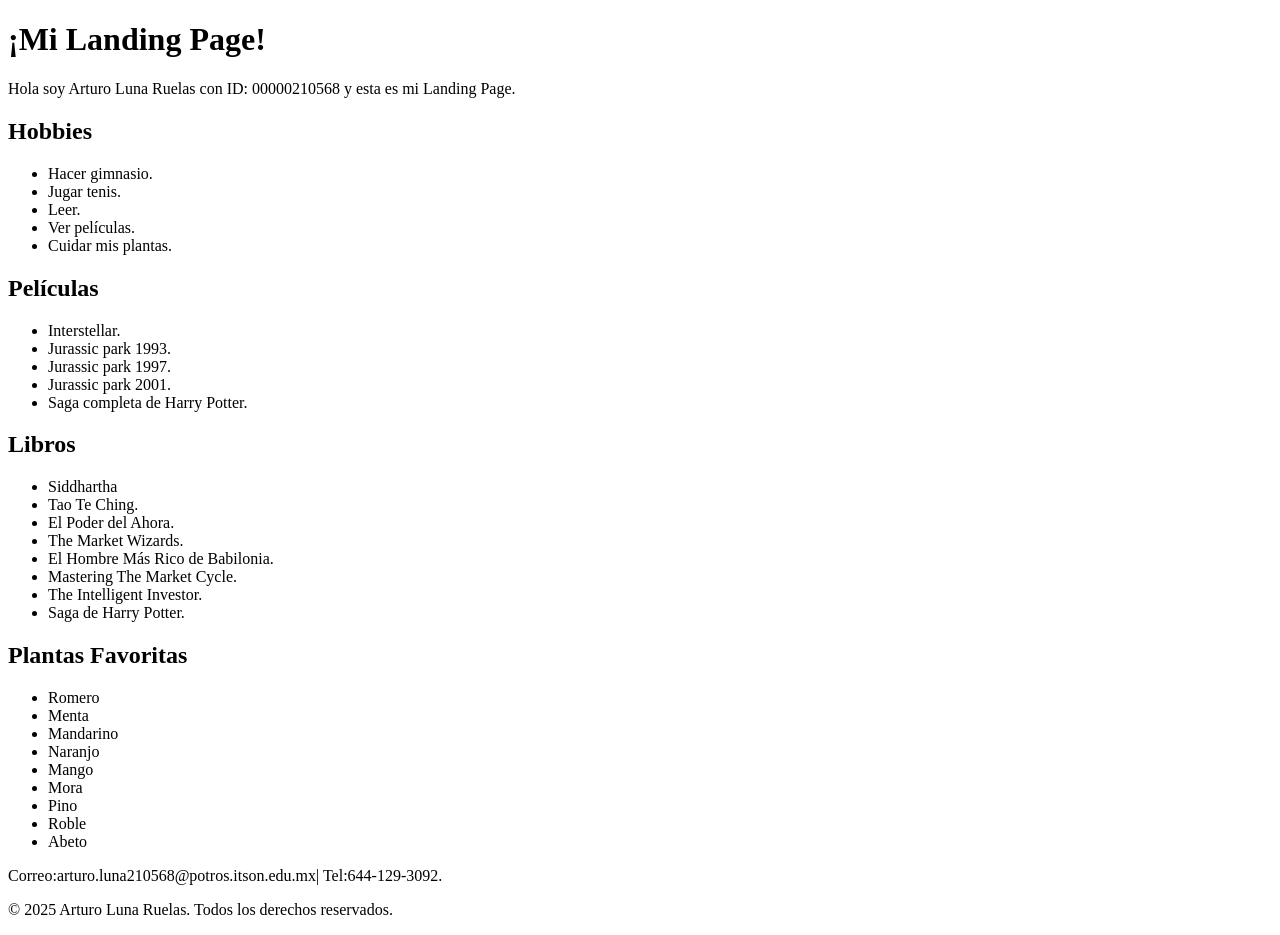
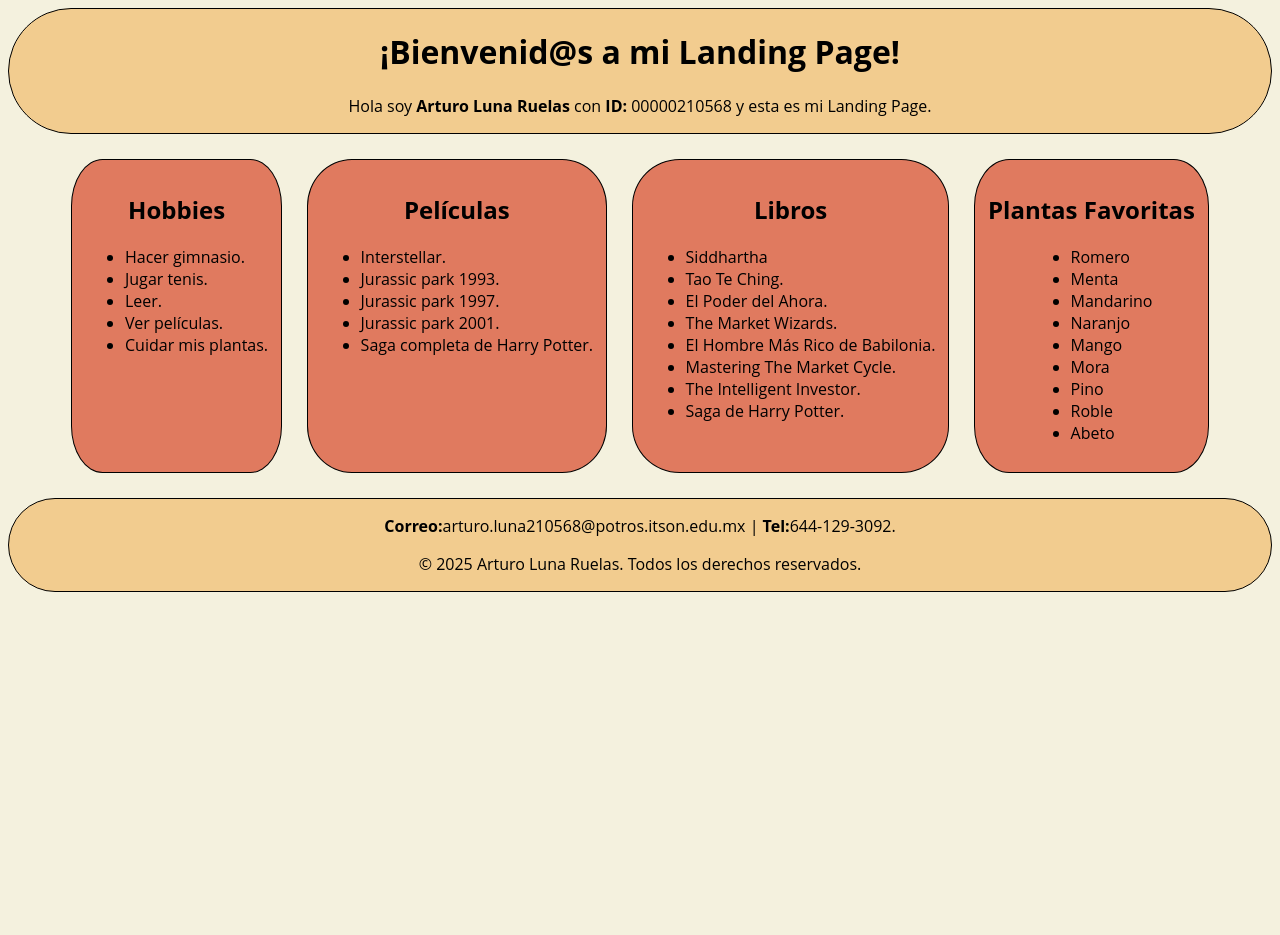
Before and after one commit to MoonArt7/LandingLunaArturo, a plain HTML site: page index.html in a window 1280 px wide. After the commit the page ends 800 px from the top, so only its background shows below. Drawn offline with Linux system fonts and the light colour scheme.

Commit message:
Add styles with css

```diff
--- a/index.html
+++ b/index.html
@@ -4,11 +4,12 @@
     <meta charset="UTF-8" />
     <meta name="viewport" content="width=device-width, initial-scale=1.0" />
     <title>Landing Page</title>
+    <link rel="stylesheet" href="styles.css">
   </head>
 
   <body>
     <header>
-      <h1>¡Mi Landing Page!</h1>
+      <h1>¡Bienvenid&#64;s a mi Landing Page!</h1>
       <p>Hola soy <span class="bolded">Arturo Luna Ruelas</span> con <span class="bolded">ID:</span> 00000210568 y esta es mi Landing Page.
       </p>
     </header>
@@ -68,7 +69,7 @@
 
     <footer>
       <p>
-        <span class="bolded">Correo:</span>arturo.luna210568@potros.itson.edu.mx|
+        <span class="bolded">Correo:</span>arturo.luna210568@potros.itson.edu.mx |
         <span class="bolded">Tel:</span>644-129-3092.
       </p>
       <p>&copy; 2025 Arturo Luna Ruelas. Todos los derechos reservados.</p>
--- /dev/null
+++ b/styles.css
@@ -0,0 +1,43 @@
+html {
+    box-sizing: border-box;
+    font-family: 'Open Sans', sans-serif;
+  }
+
+body {
+  font-family: "Open Sans", sans-serif;
+  background-color: #f4f1de;
+}
+
+header {
+  justify-items: center;
+  margin-bottom: 1%;
+  border: 1px solid black;
+  border-radius: 7rem;
+  background-color: #f2cc8f;
+}
+
+.main-content {
+  display: flex;
+  justify-content: center;
+  margin-bottom: 1%;
+}
+
+.bolded{
+    font-weight: 700;
+}
+
+section {
+  margin: 1%;
+  padding: 1%;
+  justify-items: center;
+  border: 1px solid black;
+  border-radius: 15%;
+  background-color: #e07a5f;
+}
+
+footer {
+  justify-items: center;
+  border: 1px solid black;
+  border-radius: 7rem;
+  background-color: #f2cc8f;
+}
```
